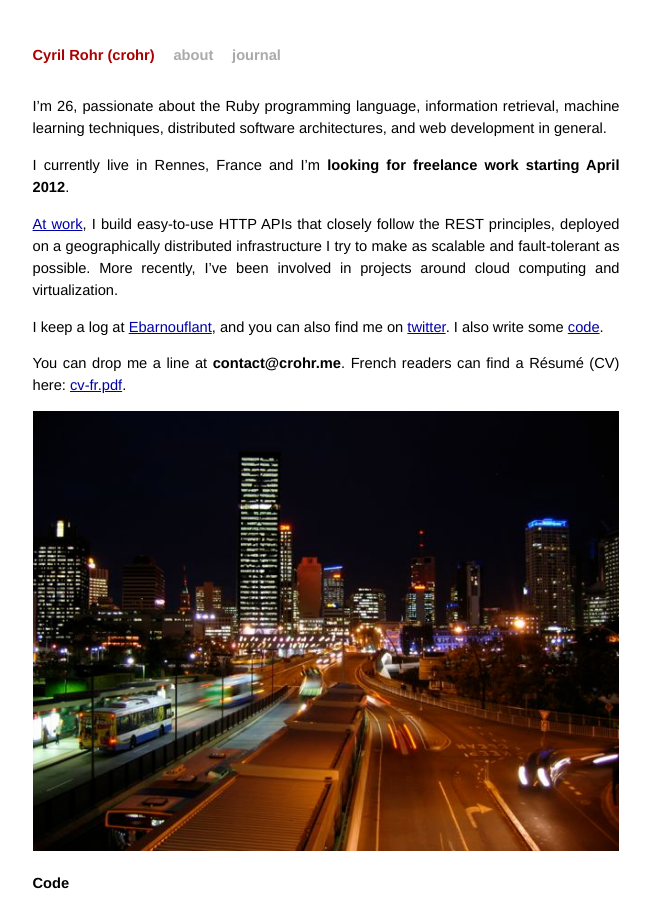
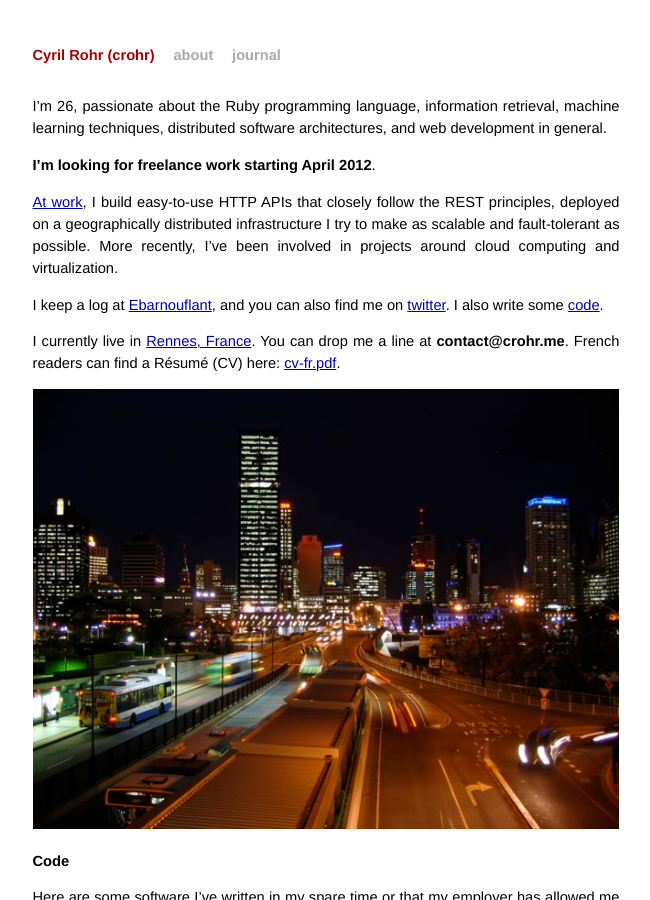
Before and after one commit to crohr/crohr.github.com, a Jekyll site: the page built from index.md, in a window 1280 px wide and 900 px high. Shown: the whole window, without its empty margins (314-964 px from the left). Built offline with Jekyll 4.4.1, drawn with Linux system fonts in a browser that asks for light colours; some of the changed lines change nothing that is shown.

Commit message:
Reorganize a bit.

```diff
--- a/index.md
+++ b/index.md
@@ -7,8 +7,7 @@ I'm 26, passionate about the Ruby programming language, information retrieval,
 machine learning techniques, distributed software architectures, and web
 development in general.
 
-I currently live in Rennes, France and I'm **looking for freelance work
-starting April 2012**.
+**I'm looking for freelance work starting April 2012**.
 
 [At work](https://www.grid5000.fr), I build easy-to-use HTTP APIs that closely
 follow the REST principles, deployed on a geographically distributed
@@ -20,10 +19,13 @@ I keep a log at [Ebarnouflant](http://ebarnouflant.com), and you can also find
 me on [twitter](http://twitter.com/crohr). I also write some
 [code](http://github.com/crohr).
 
-You can drop me a line at **contact@crohr.me**. French readers can find a
-Résumé (CV) here: [cv-fr.pdf](/cv-fr.pdf).
+I currently live in [Rennes, France] [location]. You can drop me a line at
+**contact@crohr.me**. French readers can find a Résumé (CV) here:
+[cv-fr.pdf](/cv-fr.pdf).
 
 ![Brisbane, AU](/photos/brisbane.jpg)
+
+[location]: http://g.co/maps/k6ezv
 
 ## Code
 
```
